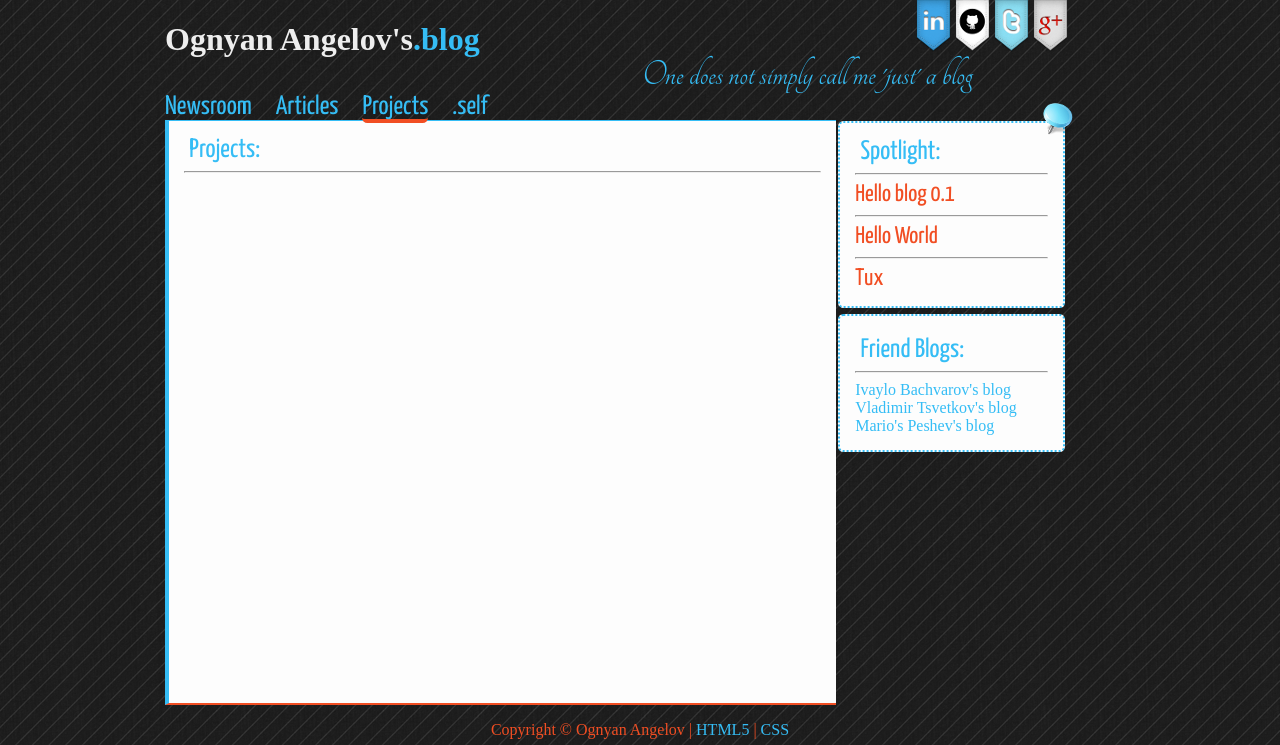
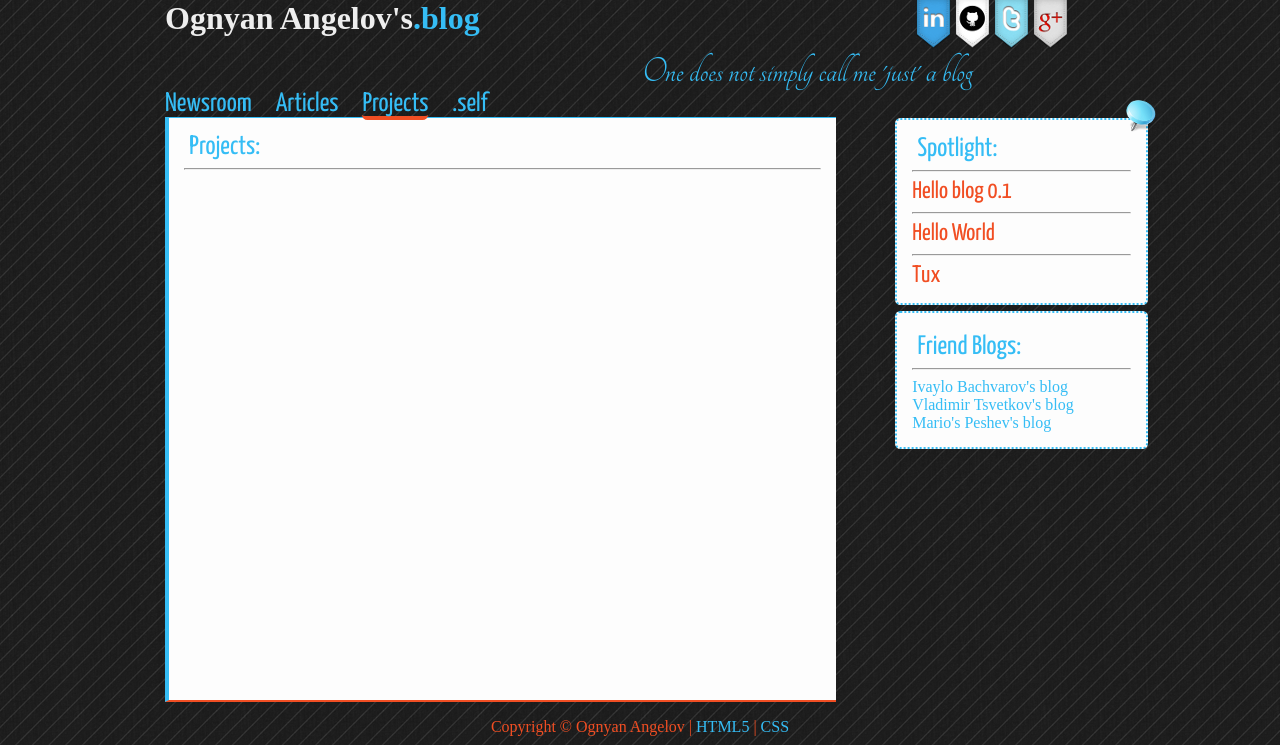
Before and after one commit to MightyPixel/MightyBlog, a Django app: page /projects/ in a window 1280 px wide. Shown: the top 745 px of the page. Run offline with Django 3.2, Linux system fonts and the light colour scheme; data comes from the database, SQL or seed files in the repository; data that the repository does not hold is empty; some libraries are stand-ins or nearby versions.

Commit message:
Refinements in frontend

```diff
--- a/mightyblog/blog/urls.py
+++ b/mightyblog/blog/urls.py
@@ -1,12 +1,13 @@
 from django.conf.urls import patterns
+from django.conf.urls import url
 
 
 urlpatterns = patterns('blog.views',
-    (r'^$', 'home'),
+    url(r'^$', 'home', name='home'),
     (r'^post/(?P<post_id>\d+)/(?P<post_name>\w+)', 'article'),
-    (r'^project/(?P<project_id>\d+)/(?P<project_name>\w+)', 'project'),
+    url(r'^project/(?P<project_id>\d+)/(?P<project_name>\w+)', 'project'),
     (r'^category/(?P<category>\w+)', 'category'),
-    (r'^articles/$', 'articles'),
-    (r'^projects/$', 'projects'),
-    (r'^self/$', 'about'),
+    url(r'^articles/$', 'articles', name='articles'),
+    url(r'^projects/$', 'projects', name='projects'),
+    url(r'^self/$', 'about', name='about'),
 )
--- a/mightyblog/static/style.css
+++ b/mightyblog/static/style.css
@@ -2,6 +2,22 @@ html {
   min-height: 100%;
   height: 100%; }
 
+@media only screen and (max-width: 480px) {
+  header h1 {
+    display: table-footer-group; }
+  header h2 {
+    display: none; }
+  header #social_box {
+    display: table-header-group;
+    margin-top: 0px; } }
+@media only screen and (min-width: 480px) {
+  header h1 {
+    display: table-header-group; }
+  header h2 {
+    display: table-footer-group; }
+  header #social_box {
+    display: table-footer-group;
+    margin-top: -40px; } }
 body {
   display: block;
   max-width: 950px;
@@ -21,7 +37,6 @@ body {
     body .a_inverse:hover {
       border-color: #35bdf5; }
   body #social_box {
-    margin: 0pt;
     padding: 0pt;
     float: right; }
     body #social_box img {
@@ -86,11 +101,12 @@ body {
     font-size: 16pt;
     margin: 2pt; }
   body article ul {
-    list-style: none;
-    background: url("arrow_02_small.png") no-repeat;}
+    list-style-image: url("arrow_02_small.png"); }
 
+header {
+  display: table;
+  width: 100%; }
   header h1 {
-  float: left;
     font: "Yanone Kaffeesatz", arial, sans-serif;
     color: #eee; }
   header h2 {
@@ -121,7 +137,7 @@ nav {
         color: #f14e23; }
 
 aside {
-  width: 29%;
+  width: 23%;
   float: right;
   padding: 1pt; }
   aside .pin {
@@ -131,14 +147,14 @@ aside {
   aside article {
     margin-bottom: 4pt;
     border: 2pt dotted #35bdf5;
-    width: 70%;
+    width: 100%;
     -webkit-border-radius: 4pt; }
   aside #aside_navigation h2 {
     margin: 0pt; }
 
 article {
   display: block;
-  color: #000;
+  color: black;
   background: #FdFdFd;
   border-top: 1pt solid #35bdf5;
   border-left: 3pt solid #35bdf5;
--- a/mightyblog/static/style.scss
+++ b/mightyblog/static/style.scss
@@ -24,9 +24,58 @@ html
     height: 100%;
 }
 
+@media only screen
+and (max-width : 480px) {
+    aside {
+        // display: none;
+    }
+    header
+    {
+        h1
+        {
+            display: table-footer-group;
+        }
+        h2
+        {
+            display: none;
+        }
+
+        #social_box
+        {
+            display: table-header-group;
+            margin-top: 0px;
+        }
+    }
+}
+
+@media only screen
+and (min-width : 480px) {
+    aside {
+        // display: none;
+    }
+    header
+    {
+        h1
+        {
+            display: table-header-group;
+        }
+        h2
+        {
+            display: table-footer-group;
+        }
+
+        #social_box
+        {
+            display: table-footer-group;
+            margin-top: -40px;
+        }
+    }
+}
+
+
+
 body
 {
-
     display: block;
     max-width: 950px;
 
@@ -60,7 +109,6 @@ body
 
     #social_box
     {
-        margin: $none;
         padding: $none;
         float: right;
         img
@@ -92,6 +140,7 @@ body
         background: $highlight_colour;
         border: $small dotted $border_colour;
     }
+
     .confirm
     {
         max-width: 50%;
@@ -112,6 +161,7 @@ body
         margin: 0 0 20px;
         padding: $huge;
         font: 12px/22px Verdana, sans-serif;
+
         label
         {
             color: #666;
@@ -120,6 +170,7 @@ body
             font-weight: bold;
             margin: 0 0 0 2px;
         }
+
         input
         {
             margin: 0 0 10px;
@@ -164,17 +215,18 @@ body
     {
         ul
         {
-            list-style: none;
-            background: url('arrow_02_small.png') no-repeat;
+            list-style-image: url('arrow_02_small.png');
         }
     }
 }
 
 header
 {
+    display: table;
+    width: 100%;
+
     h1
     {
-        float: left;
         font: $serious_font, arial, sans-serif;
         color: #eee;
     }
@@ -228,7 +280,7 @@ nav
 
 aside
 {
-    width: 29%;
+    width: 23%;
     float: right;
     padding: $small;
     //border: $small dotted $gray_border_colour;
@@ -243,7 +295,7 @@ aside
     {
         margin-bottom: $huge;
         border: $medium dotted $baby_blue;
-        width: 70%;
+        width: 100%;
         -webkit-border-radius: $huge;
     }
 
@@ -259,7 +311,7 @@ aside
 article
 {
     display: block;
-    color: #000;
+    color: black;
     background: #FdFdFd;
     //padding: 10pt;
 
--- a/mightyblog/templates/index.html
+++ b/mightyblog/templates/index.html
@@ -4,35 +4,37 @@
         <title>{% block title %}Newsroom{% endblock %} | Ognyan Angelov's Blog </title>
         <meta name="description" content="Ognyan Angelov Blog" />
         <meta charset="utf-8">
-
         <link rel="shortcut icon" href="{{ STATIC_URL }}favicon.ico" type="image/x-icon">
         <link rel="stylesheet" type="text/css" href="http://fonts.googleapis.com/css?family=Tangerine&amp;v1" />
-
         <link rel="stylesheet" type="text/css" href="http://fonts.googleapis.com/css?family=Yanone+Kaffeesatz" />
-        <link rel="stylesheet" type="text/css" href="{{ STATIC_URL }}blog.css" />
         <link rel="stylesheet" type="text/css" href="{{ STATIC_URL }}style.css" />
-
-
     </head>
     <body>
         <header>
             <h1>Ognyan Angelov's<a href="#">.blog</a></h1>
             <div id="social_box">
-                <a href="http://www.linkedin.com/pub/ognyan-angelov/3b/6b/12a"><img class="linkedin_icon" src="/static/linkedin_icon1.png" alt="linkedin_icon"></a>
-                <a href="https://github.com/MightyPixel"><img class="github_icon" src="/static/github_icon.png" alt="github_icon"></a>
-                <a href="https://twitter.com/mightypixel"><img class="twitter_icon" src="/static/twitter_icon.png" alt="twitter_icon"></a>
-                <a href="https://plus.google.com/u/0/110035921318635890483"><img class="googleplus_icon" src="/static/googleplus_icon.png" alt="googleplus_icon"></a>
-                <!-- <a rel="nofollow"><img class="rss_icon"
-                    src="/static/rss_icon.png" alt="rss_icon"></a> -->
+                <a href="http://www.linkedin.com/pub/ognyan-angelov/3b/6b/12a">
+                    <img class="linkedin_icon" src="/static/linkedin_icon1.png" alt="linkedin_icon">
+                </a>
+                <a href="https://github.com/MightyPixel">
+                    <img class="github_icon" src="/static/github_icon.png" alt="github_icon">
+                </a>
+                <a href="https://twitter.com/mightypixel">
+                    <img class="twitter_icon" src="/static/twitter_icon.png" alt="twitter_icon">
+                </a>
+                <a href="https://plus.google.com/u/0/110035921318635890483">
+                    <img class="googleplus_icon" src="/static/googleplus_icon.png" alt="googleplus_icon">
+                </a>
+                <!-- <a rel="nofollow"><img class="rss_icon" src="/static/rss_icon.png" alt="rss_icon"></a> -->
             </div>
             <h2>One does not simply call me 'just' a blog</h2>
         </header>
         <nav>
             <ul>
-                <li><a id="news_menu" href="/">Newsroom</a></li>
-                <li><a id="articles_menu" href="/articles/">Articles</a></li>
-                <li><a id="projects_menu" href="/projects/">Projects</a></li>
-                <li><a id="self_menu" href="/self/">.self</a></li>
+                <li><a id="news_menu" href="{% url 'home' %}">Newsroom</a></li>
+                <li><a id="articles_menu" href="{% url 'articles' %}">Articles</a></li>
+                <li><a id="projects_menu" href="{% url 'projects' %}">Projects</a></li>
+                <li><a id="about_menu" href="{% url 'about' %}">.self</a></li>
             </ul>
         </nav>
         <aside>
@@ -59,7 +61,9 @@
                 <div class="my_h1">Friend Blogs:</div>
                 <hr/>
                 <a href="http://www.bachvarov.info">Ivaylo Bachvarov's blog</a>
+                <br />
                 <a href="http://vladi.io/">Vladimir Tsvetkov's blog</a>
+                <br />
                 <a href="http://www.peshev.net/blog/">Mario's Peshev's blog</a>
             </article>
         </aside>
@@ -94,7 +98,7 @@
                 } else if ( title == "Articles" ) {
                     section = "articles_menu";
                 } else if ( title == "Self" ) {
-                    section = "self_menu";
+                    section = "about_menu";
                 } else if ( title == "Projects" ) {
                     section = "projects_menu";
                 }
```
Also changed, not shown: mightyblog/templates/article.html (+2 -6 lines). Lines whose indentation alone changed are shown as unchanged.
